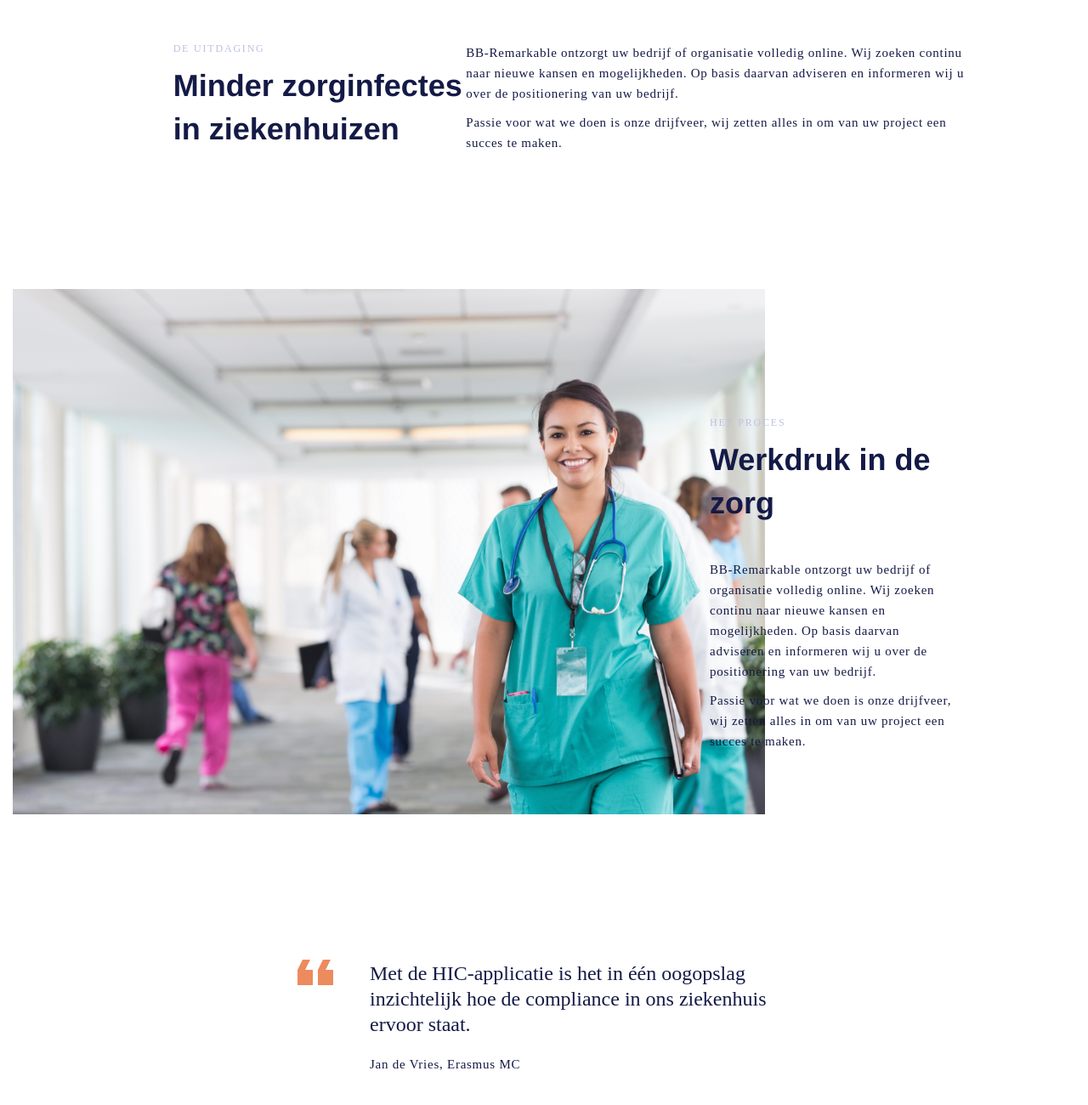
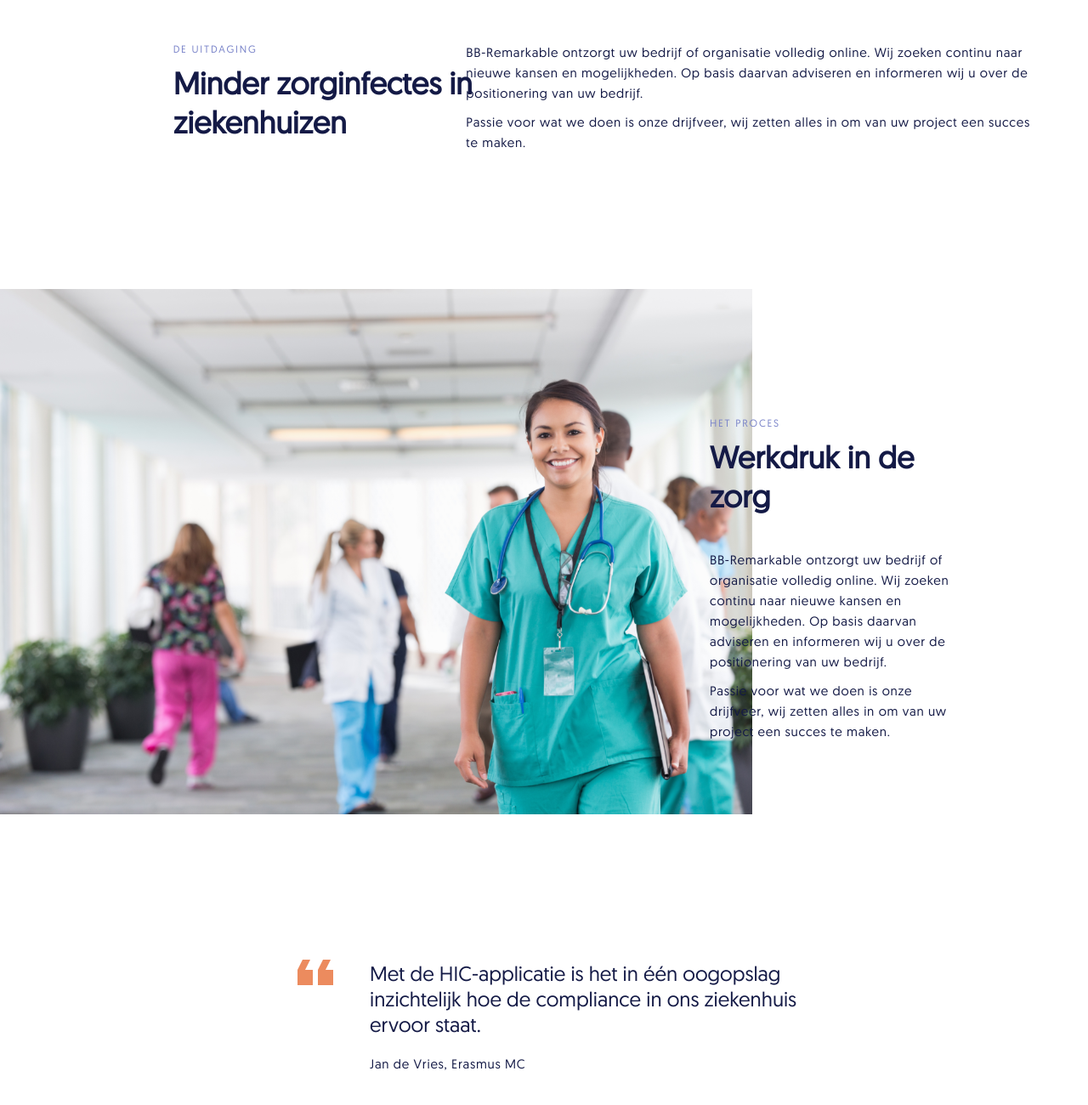
Before and after one commit to TimothyBlom/testAsignmentPage, a plain HTML site: page ProjectenDiepte/index.html in a window 1280 px wide. Shown: the part 680-1980 px from the top of the page at 85% size. Drawn offline with nearby package versions, Linux system fonts and the light colour scheme.

Commit message:
juiste font en kleine aanpassingen

```diff
--- a/ProjectenDiepte/css/styles.css
+++ b/ProjectenDiepte/css/styles.css
@@ -1,5 +1,41 @@
+@font-face {
+    font-family: 'geomanistregular';
+    src: url('geomanistFont/geomanist-regular-webfont.eot');
+    src: url('geomanistFont/geomanist-regular-webfont.eot?#iefix') format('embedded-opentype'),
+         url('geomanistFont/geomanist-regular-webfont.woff2') format('woff2'),
+         url('geomanistFont/geomanist-regular-webfont.woff') format('woff'),
+         url('geomanistFont/geomanist-regular-webfont.ttf') format('truetype'),
+         url('geomanistFont/geomanist-regular-webfont.svg#geomanistregular') format('svg');
+    font-weight: normal;
+    font-style: normal;
+}
+
 body {
-    font-family: "Geomanist";
+    font-family: "geomanistregular";
+}
+
+.mediumText {
+    /* font should be geomanistmedium, and not have font weight bold*/
+    font: 36px "geomanistregular";
+    font-weight: bold;
+    color: #141A46;
+    line-height: 46px;
+}
+
+.verhaalText {
+    /* font should be geomanistbook*/
+    font: 15px "geomanistregular";
+    letter-spacing: 0.75px;
+    line-height: 24px;
+    color: #141A46;
+}
+
+.smallText {
+    font: 12px "geomanistregular";
+    letter-spacing: 1.8px;
+    line-height: 15px;
+    color: #7A84C9;
+    text-transform: uppercase;
 }
 
 /* Navigatie */
@@ -13,7 +49,18 @@ body {
     left: 82px;
 }
 
+.navigationText {
+    /* font should be geomanistbook*/
+    font: 15px "geomanistregular";
+    letter-spacing: 0.75px;
+    line-height: 19px;
+    color: #FFFFFF;
+}
+
 #pageSelected {
+    /* font should be geomanistmedium, not font weight bold*/
+    font-weight: bold;
+    line-height: 19px;
     text-decoration: underline;
 }
 
@@ -28,32 +75,18 @@ body {
     margin-top: 100px;
 }
 
-.navigationText {
-    font: normal normal medium 15px/19px Geomanist;
-    letter-spacing: 0.75px;
+.headerBigText {
+    /* font should be geomanistmedium, not font weight bold*/
+    font: 60px "geomanistregular";
+    font-weight: bold;
     color: #FFFFFF;
-    font-weight: medium;
-    width: 100%;
-}
-
-.headerBigText {
-    font: normal normal medium 60px/78px Geomanist;
-    font-weight: bold;
-    font-size: 60px;
-    color: #FFFFFF;
-}
-
-.headerSmallText {
-    font: normal normal normal 12px/15px Geomanist;
-    letter-spacing: 1.8px;
-    color: #7A84C9;
-    text-transform: uppercase;
+    line-height: 78px;
 }
 
 .backspaceImg {
     float: left;
     margin-right: 5px;
-    margin-top: -3px;
+    margin-top: -2px;
 }
 
 .headerImg {
@@ -71,35 +104,17 @@ body {
 
 .uitdagingText {
     left: 82px;
+    width: 343px;
 }
 
-.uitdagingBeschrijfing {
-    font: normal normal normal 15px/24px Geomanist;
-    letter-spacing: 0.75px;
-    color: #141A46;
+.uitdagingBeschrijfing p {
     width: 670px;
-    font-size: 15px;
-}
-
-.uitdagingSmallText {
-    font: normal normal normal 12px/15px Geomanist;
-    letter-spacing: 1.8px;
-    color: #BCC1E4;
-    text-transform: uppercase;
-}
-
-.uitdagingBigText {
-    font: normal normal medium 36px/46px Geomanist;
-    letter-spacing: 0px;
-    color: #141A46;
-    font-size: 36px;
-    font-weight: bold;
-    width: 343px;
 }
 
 /* Proces */
 .procesImg {
     width: 885px;
+    margin-left: -15px;
 }
 
 .procesText {
@@ -107,25 +122,7 @@ body {
     margin-top: 150px;
 }
 
-.procesSmallText {
-    font: normal normal normal 12px/15px Geomanist;
-    letter-spacing: 1.8px;
-    color: #BCC1E4;
-    text-transform: uppercase;
-}
-
-.procesBigText {
-    font: normal normal medium 36px/46px Geomanist;
-    letter-spacing: 0px;
-    color: #141A46;
-    font-size: 36px;
-    font-weight: bold;
-}
-
 .procesBeschrijfing {
-    font: normal normal normal 15px/24px Geomanist;
-    letter-spacing: 0.75px;
-    color: #141A46;
     margin-top: 40px;
 }
 
@@ -134,17 +131,21 @@ body {
     margin-top: 150px;
 }
 
-.quoteBigText {
-    font: normal normal normal 24px/30px Geomanist;
+.quoteText {
+    /* font should be geomanistbook*/
+    font: 24px "geomanistregular";
     letter-spacing: 0px;
+    line-height: 30px;
     color: #141A46;
     margin-left: 100px;
     margin-top: -50px;
 }
 
-.quoteSmallText {
-    font: normal normal normal 15px/24px Geomanist;
+.quoteName {
+    /* font should be geomanistbook*/
+    font: 15px "geomanistregular";
     letter-spacing: 0.75px;
+    line-height: 24px;
     color: #141A46;
     margin-left: 100px;
     margin-top: 20px;
@@ -175,25 +176,11 @@ body {
     top: 92px;
 }
 
-.oplossingSmallText {
-    font: normal normal normal 12px/15px Geomanist;
-    letter-spacing: 1.8px;
+.oplossingSmall {
     color: #EFB69B;
-    text-transform: uppercase;
-}
-
-.oplossingBigText {
-    font: normal normal medium 36px/46px Geomanist;
-    letter-spacing: 0px;
-    color: #141A46;
-    font-size: 36px;
-    font-weight: bold;
 }
 
 .oplossingBeschrijfing {
-    font: normal normal normal 15px/24px Geomanist;
-    letter-spacing: 0.75px;
-    color: #141A46;
     margin-top: 30px;
 }
 
@@ -209,21 +196,15 @@ body {
 }
 
 .footerText {
-    font: normal normal normal 15px/30px Geomanist;
+    /* font should be geomanistbook*/
+    font: 15px "geomanistregular";
     letter-spacing: 0.75px;
+    line-height: 30px;
     color: #FFFFFF;
     height: 50px;
     margin-right: 50px;
 }
 
 .footerText p {
-    margin-bottom: -5px;
+    margin-bottom: -2px;
 }
-
-.bg-red {
-    background-color: darkred;
-}
-
-.bg-blue {
-    background-color: lightblue;
-}
--- a/ProjectenDiepte/index.html
+++ b/ProjectenDiepte/index.html
@@ -30,7 +30,7 @@
         <div class="col-md-5 col-md-offset-1">
           <div class="headerText">
             <img src="img/keyboard_backspace.png" class="backspaceImg">
-            <p class="headerSmallText">Hands in control</p>
+            <p class="smallText">Hands in control</p>
             <p class="headerBigText">Betere hygiëne in ziekenhuizen</p>
           </div>
         </div>
@@ -41,16 +41,16 @@
 <!-- Uitdaging -->
       <div class="row uitdaging">
         <div class="col-md-4 col-md-offset-1 uitdagingText">
-          <p class="uitdagingSmallText">De uitdaging</p>
-          <p class="uitdagingBigText">Minder zorginfectes in ziekenhuizen</p>
+          <p class="smallText">De uitdaging</p>
+          <p class="mediumText">Minder zorginfectes in ziekenhuizen</p>
         </div>
         <div class="col-md-6 uitdagingBeschrijfing">
-          <p>
+          <p class="verhaalText">
             BB-Remarkable ontzorgt uw bedrijf of organisatie volledig online.
             Wij zoeken continu naar nieuwe kansen en mogelijkheden.
             Op basis daarvan adviseren en informeren wij u over de positionering van uw bedrijf.
           </p>
-          <p>
+          <p class="verhaalText">
             Passie voor wat we doen is onze drijfveer,
             wij zetten alles in om van uw project een succes te maken.
           </p>
@@ -62,15 +62,15 @@
           <img src="img/iStock-2.png" class="procesImg">
         </div>
         <div class="col-md-3 procesText">
-          <p class="procesSmallText">Het proces</p>
-          <p class="procesBigText">Werkdruk in de zorg</p>
+          <p class="smallText">Het proces</p>
+          <p class="mediumText">Werkdruk in de zorg</p>
           <div class="procesBeschrijfing">
-            <p>
+            <p class="verhaalText">
               BB-Remarkable ontzorgt uw bedrijf of organisatie volledig online.
               Wij zoeken continu naar nieuwe kansen en mogelijkheden.
               Op basis daarvan adviseren en informeren wij u over de positionering van uw bedrijf.
             </p>
-            <p>
+            <p class="verhaalText">
               Passie voor wat we doen is onze drijfveer,
               wij zetten alles in om van uw project een succes te maken.
             </p>
@@ -81,10 +81,10 @@
       <div class="row quote">
         <div class="col-md-6 col-md-offset-3">
           <img src="img/format_quote.png">
-          <p class="quoteBigText">
+          <p class="quoteText">
             Met de HIC-applicatie is het in één oogopslag inzichtelijk hoe de compliance in ons ziekenhuis ervoor staat.
           </p>
-          <p class="quoteSmallText">
+          <p class="quoteName">
             Jan de Vries, Erasmus MC
           </p>
         </div>
@@ -100,15 +100,15 @@
             </div>
 
             <div class="col-md-6 oplossingText">
-              <p class="oplossingSmallText">De Oplossing</p>
-              <p class="oplossingBigText">Tijdbesparing in enkele stappen</p>
+              <p class="oplossingSmall smallText">De Oplossing</p>
+              <p class="mediumText">Tijdbesparing in enkele stappen</p>
               <div class="oplossingBeschrijfing">
-                <p>
+                <p class="verhaalText">
                   BB-Remarkable ontzorgt uw bedrijf of organisatie volledig online.
                   Wij zoeken continu naar nieuwe kansen en mogelijkheden.
                   Op basis daarvan adviseren en informeren wij u over de positionering van uw bedrijf.
                 </p>
-                <p>
+                <p class="verhaalText">
                   Passie voor wat we doen is onze drijfveer,
                   wij zetten alles in om van uw project een succes te maken.
                 </p>
```
Also changed, not shown: ProjectenDiepte/css/geomanistFont/geomanist-regular-webfont.svg (added), ProjectenDiepte/css/geomanistFont/geomanist-regular-webfont.ttf (added), ProjectenDiepte/css/geomanistFont/geomanist-regular-webfont.woff (added), ProjectenDiepte/css/geomanistFont/geomanist-regular-webfont.woff2 (added), 1 other file.
